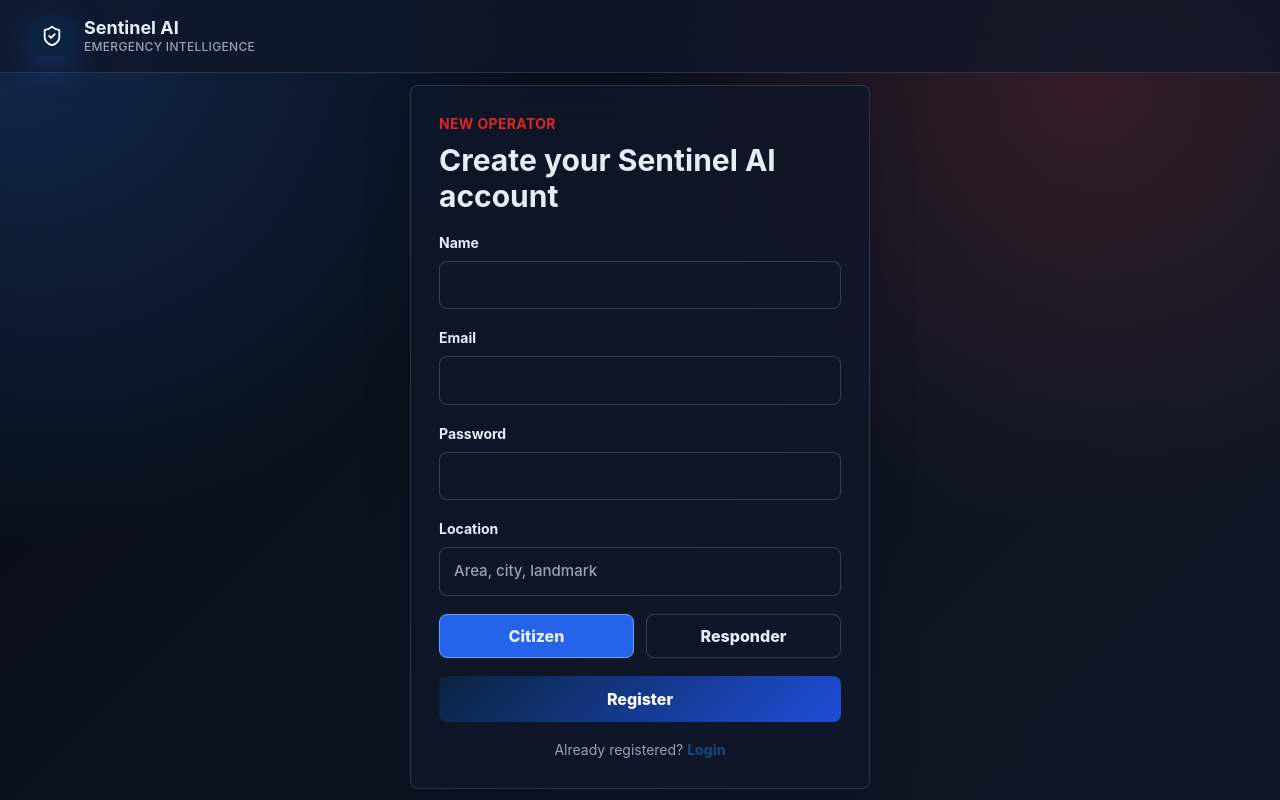
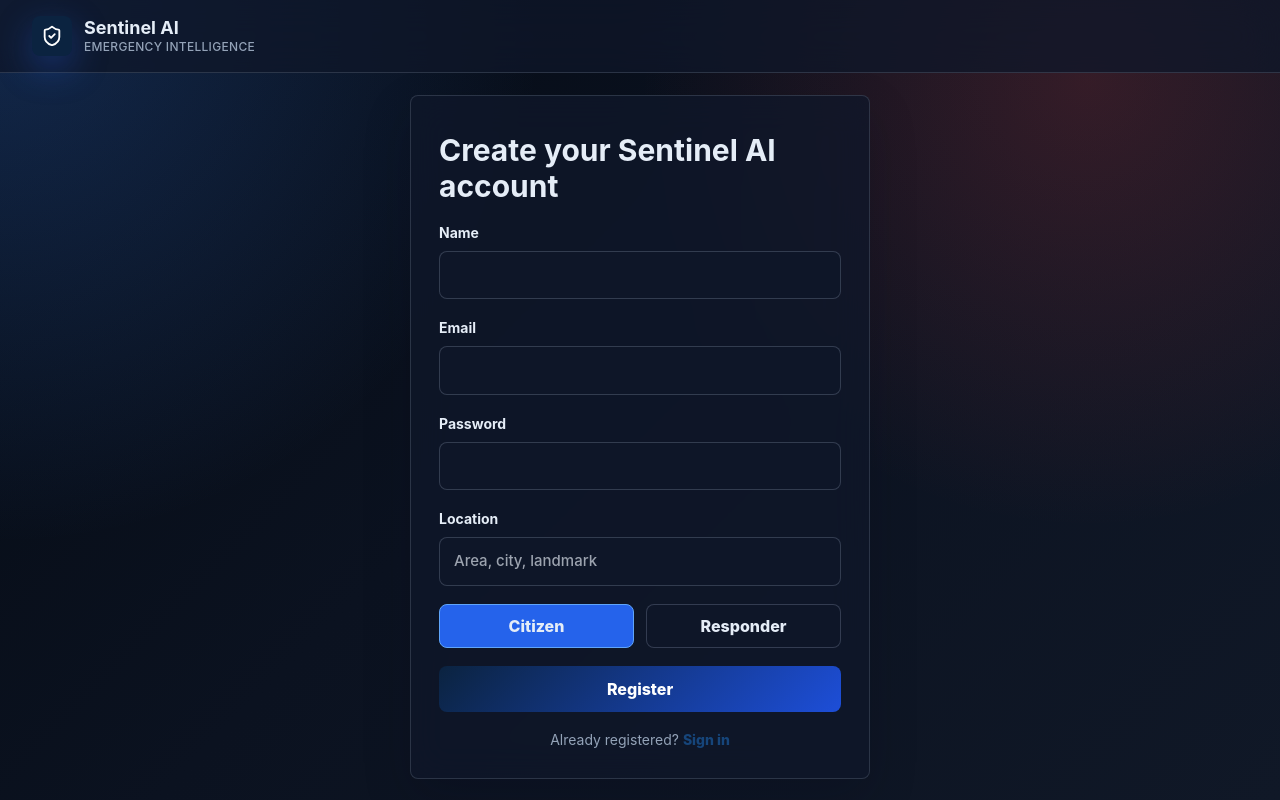
Before and after one commit to kruthikaC07/Sentinel-AI, a React (Vite) app in the folder frontend/: page /register in a window 1280 px wide. Built offline with nearby package versions, Linux system fonts and the light colour scheme; no server answers.

Commit message:
Standardize authentication terminology to use Sign in

```diff
--- a/frontend/src/pages/Register.jsx
+++ b/frontend/src/pages/Register.jsx
@@ -31,7 +31,6 @@ export default function Register() {
     <main className="screen-center px-4">
       <form onSubmit={submit} className="auth-panel">
         <div>
-          <p className="text-sm font-bold uppercase tracking-wide text-red-600">New operator</p>
           <h1 className="mt-2 text-3xl font-bold text-navy-900">Create your Sentinel AI account</h1>
         </div>
         {error && <p className="alert">{error}</p>}
@@ -73,7 +72,7 @@ export default function Register() {
           </label>
         )}
         <button className="primary-button">Register</button>
-        <p className="text-center text-sm text-slate-600">Already registered? <Link className="link" to="/login">Login</Link></p>
+        <p className="text-center text-sm text-slate-600">Already registered? <Link className="link" to="/login">Sign in</Link></p>
       </form>
     </main>
   );
```
